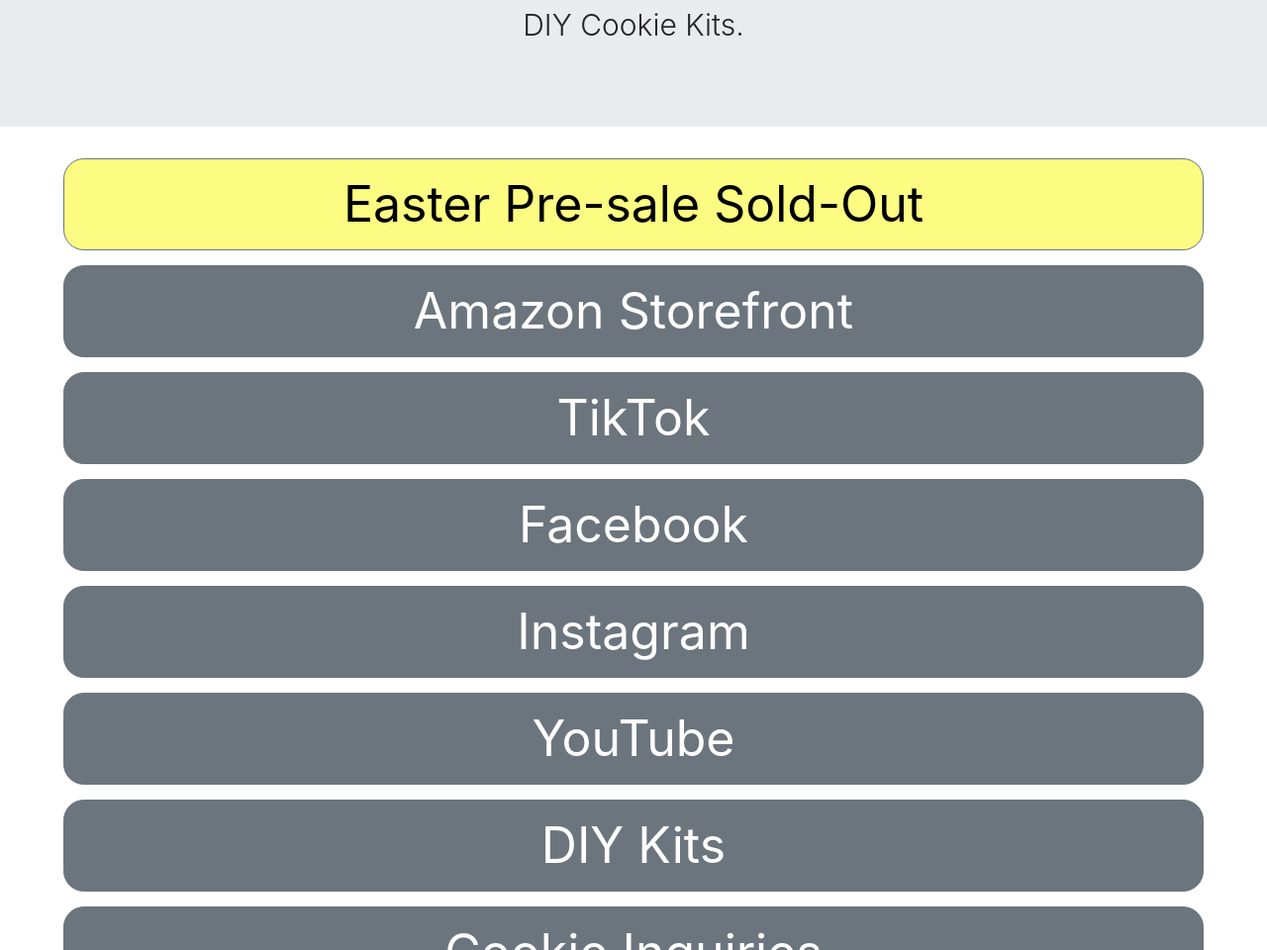
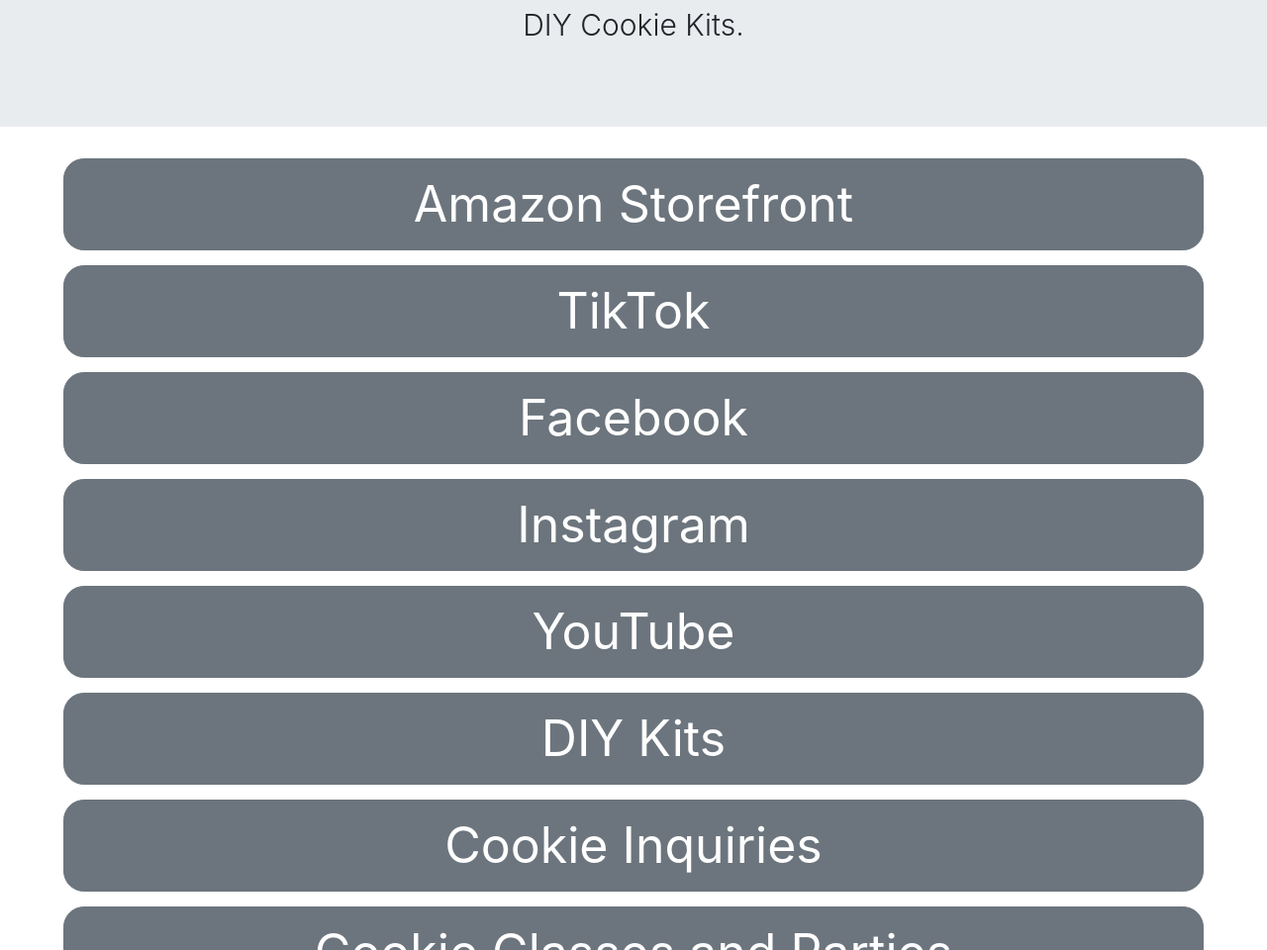
Before and after one commit to AaronValor/EmailMarketingMockUp, a plain HTML site: page index.html in a window 1280 px wide. Shown: the part 956-1916 px from the top of the page at 99% size. Drawn offline with nearby package versions, Linux system fonts and the light colour scheme.

Commit message:
remove seasonal button

```diff
--- a/index.html
+++ b/index.html
@@ -40,9 +40,6 @@ a {
 		</div>
 	</div>
 	<div>
-		<a 	class="btn btn-secondary btn-lg seasonal"
-                        href=""
-			role="button">Easter Pre-sale Sold-Out</a>
 		<a 	class="btn btn-secondary btn-lg"
                         href="https://www.amazon.com/shop/thecookievalor"
 			target="_blank"
```
